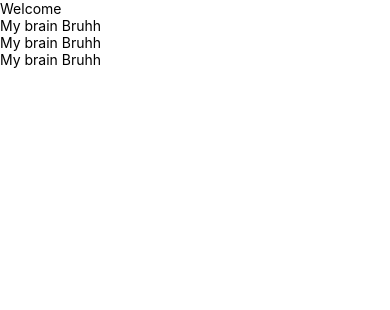
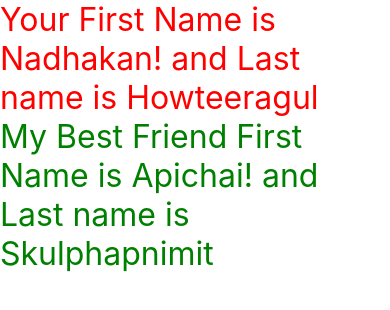
Before and after one commit to Nadhakan/2013211251_ReactNative, a React Native app: screen / in a window 390 px wide. Shown: the top 310 px of the page. Built offline with nearby package versions, Linux system fonts and the light colour scheme.

Commit message:
Practice2

```diff
--- a/App.js
+++ b/App.js
@@ -5,6 +5,9 @@ import Welcome from "./components/Welcome";
 import Practice1 from "./components/Practice1";
 import Txtinput from "./components/Txtinput";
 import CustomComponent from "./components/CustomComponent";
+import Logo from "./components/Logo";
+import LotsOfGreeting from "./components/LotsOfGreeting";
+import Practice2 from "./components/Practice2";
 
 const App = () => {
   return (
@@ -13,7 +16,10 @@ const App = () => {
       {/* <Welcome/> */}
       {/* <Practice1/> */}
       {/* <Txtinput/> */}
-      <CustomComponent/>
+      {/* <CustomComponent/> */}
+      {/* <Logo/> */}
+      {/* <LotsOfGreeting/> */}
+      <Practice2/>
     </View>
   );
 };
--- /dev/null
+++ b/components/Logo.js
@@ -0,0 +1,27 @@
+import { View, Text, Button } from 'react-native'
+import React from 'react'
+import Users from './Users';
+
+const Logo = () => {
+
+    const textLogo = "React Native By Nadhakan";
+    const isTH = false;
+    const showData = ()=>{
+        alert("Hello Button");
+    }
+
+  return (
+    <View style={{flex:1,justifyContent:'center',alignItems:'center'}}>
+      <Text>{textLogo}</Text>
+      {
+        // isTH && <text>ภาษาไทย</text>
+        isTH ?<Text>ภาษาไทย</Text> :<Text>ภาษาอังกฤษ</Text>
+      }
+      <Button title="Click Me" onPress={showData} />
+      <Users />
+    </View>
+  )
+
+}
+
+export default Logo
--- /dev/null
+++ b/components/LotsOfGreeting.js
@@ -0,0 +1,24 @@
+import { View, Text } from 'react-native'
+import React from 'react'
+
+const Greeting = (name) =>{
+    // const {name} = props
+    return(
+        <View style={{alignItems:'center'}}>
+            {/* <Text>Hello: {props.name}</Text> */}
+            <Text style={{color:'cyan',fontSize:32}}>Hello: {name}</Text>
+        </View>
+    )
+}
+
+const LotsOfGreeting = () => {
+  return (
+    <View style={{flex:1,alignItems:'center',top:50}}>
+      <Greeting name="Marry Christmas"/>
+      <Greeting name="Marry New Year"/>
+      <Greeting name="Songkarn Festival"/>
+    </View>
+  )
+}
+
+export default LotsOfGreeting
--- /dev/null
+++ b/components/MyCustomTextWith.js
@@ -0,0 +1,14 @@
+import { View, Text } from 'react-native'
+import React from 'react'
+
+const CustomName = (props) =>{
+    const {fname1,lname1,fname2,lname2} = props
+    return(
+        <View style={{alignItems:'center'}}>
+            <Text style={{color:'red',fontSize:32}}>Your First Name is {fname1}! and Last name is {lname1}</Text>
+            <Text style={{color:'green',fontSize:32}}>My Best Friend First Name is {fname2}! and Last name is {lname2}</Text>
+        </View>
+    )
+}
+
+export default CustomName
--- /dev/null
+++ b/components/Practice2.js
@@ -0,0 +1,13 @@
+import { View, Text } from 'react-native'
+import React from 'react'
+import MyCustomTextWith from './MyCustomTextWith'
+
+const Practice2 = () => {
+  return (
+    <View style={{alignItems:'center'}}>
+      <MyCustomTextWith fname1="Nadhakan" lname1="Howteeragul" fname2="Apichai" lname2="Skulphapnimit"/>
+    </View>
+  )
+}
+
+export default Practice2
--- /dev/null
+++ b/components/Users.js
@@ -0,0 +1,22 @@
+import { View, Text } from 'react-native'
+import React from 'react'
+
+const User = () => {
+
+    const users = [
+        {id:1,name:"Bruh"},
+        {id:2,name:"Meme"}
+    ]
+
+  return (
+    <View>
+      {
+        users.map((user,index)=>{
+            return <Text key={user.id}>{index+1}.{user.name}</Text>
+        })
+      }
+    </View>
+  )
+}
+
+export default User
```
